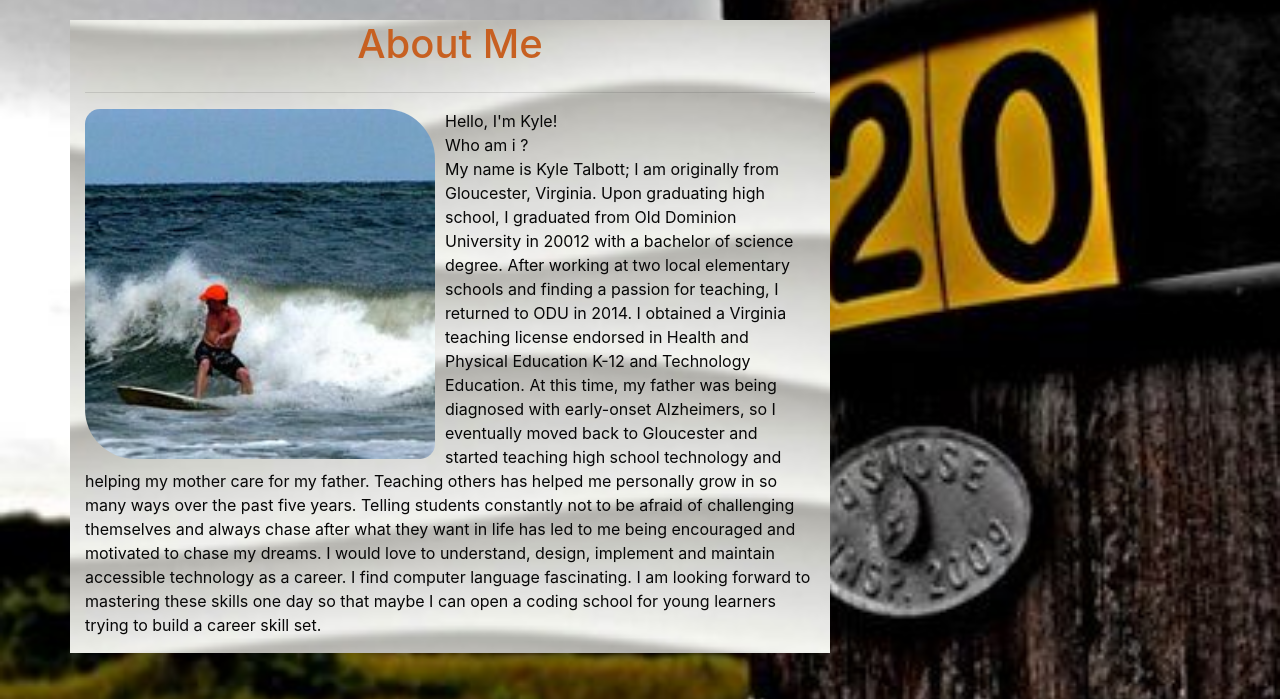
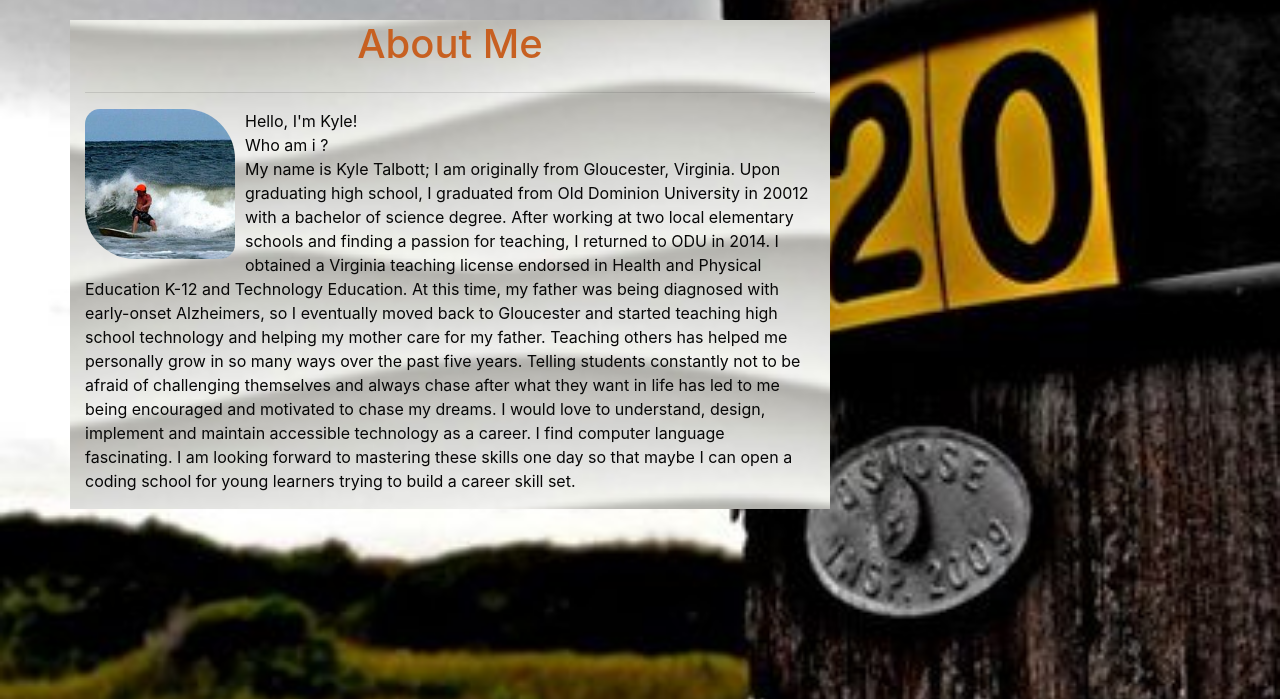
Before and after one commit to spental/Hw2, a PHP site: page / in a window 1280 px wide. Shown: the part 56-755 px from the top of the page. Run offline with PHP 8.4, Linux system fonts and the light colour scheme.

Commit message:
picture resize issue fix

```diff
--- a/index.html
+++ b/index.html
@@ -42,7 +42,7 @@
             </div>
             <div class="row">
                 <div class="col-8">
-                    <img src="./pictures/surfkyle.jpg" alt="Kyle Talbott surfing in orange hat and camo shorts" id="king">
+                    <img src="./pictures/surfkyle.jpg" alt="Kyle Talbott surfing in orange hat and camo shorts" id="kings">
                     <p>
                         Hello, I'm Kyle! <br />
                         Who am i ?<br />
--- a/stylesheet/style.css
+++ b/stylesheet/style.css
@@ -64,6 +64,14 @@ nav {
     border-radius: 15px 50px;
 }
 
+#kings {
+    width: 150px;
+    height: 150px;
+    float: left;
+    margin: 0 10px 10px 0;
+    border-radius: 15px 50px;
+}
+
 h1 {
     align-items: center;
     color: rgb(199, 96, 33);
```
